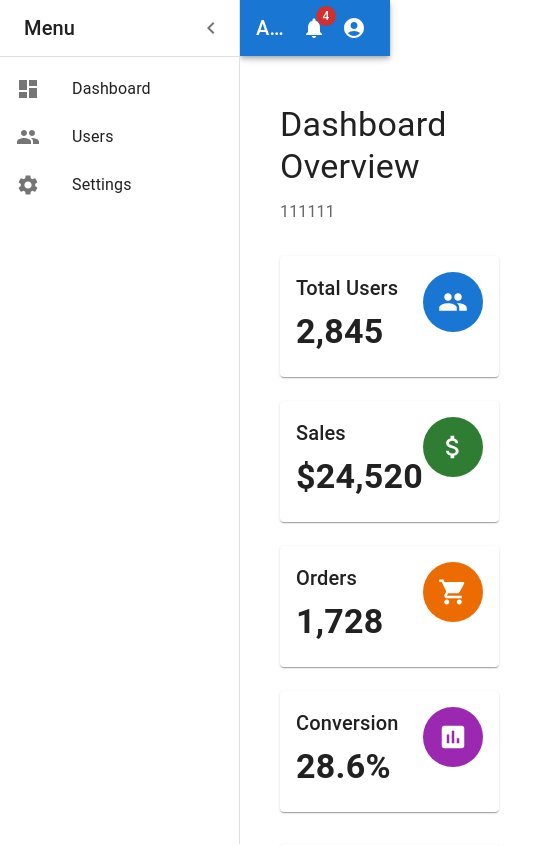
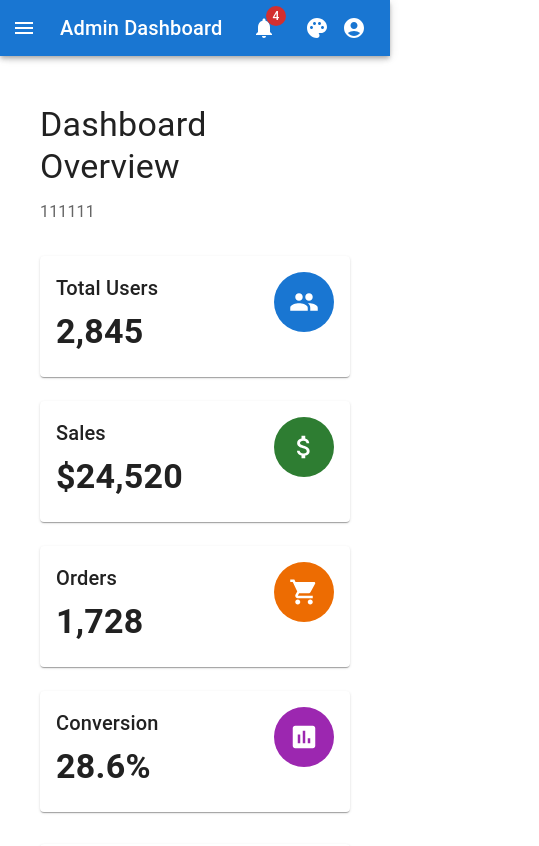
Before and after one commit to Catlordx/web-lab, a Next.js app: page /home in a window 390 px wide. Shown: the top 846 px of the page, 539 px wide, since content can reach past the window. Built offline with nearby package versions, Linux system fonts and the light colour scheme.

Commit message:
feat:change theme between light and dark

```diff
--- a/src/app/home/layout.tsx
+++ b/src/app/home/layout.tsx
@@ -23,9 +23,11 @@ import PeopleIcon from '@mui/icons-material/People';
 import SettingsIcon from '@mui/icons-material/Settings';
 import NotificationsIcon from '@mui/icons-material/Notifications';
 import AccountCircleIcon from '@mui/icons-material/AccountCircle';
+import PaletteIcon from '@mui/icons-material/Palette';
 import Badge from '@mui/material/Badge';
 import { ThemeProvider, createTheme } from '@mui/material/styles';
 import Link from 'next/link';
+import { Button, Menu, MenuItem, Tooltip } from '@mui/material';
 
 const drawerWidth = 240;
 
@@ -87,7 +89,7 @@ const darkTheme = createTheme({
   },
 });
 const lightTheme = createTheme({
-  palette:{
+  palette: {
     mode: 'light',
     primary: {
       main: '#1976d2',
@@ -95,13 +97,29 @@ const lightTheme = createTheme({
   }
 })
 
+let usedTheme = lightTheme
+
 export default function HomeLayout({
   children,
 }: Readonly<{
   children: React.ReactNode;
 }>) {
   const theme = useTheme();
-  const [open, setOpen] = React.useState(true);
+  const [open, setOpen] = React.useState(() => {
+    if (typeof window !== 'undefined') {
+      return window.innerWidth > 1000
+    }
+    return true
+  })
+  React.useEffect(() => {
+    const handleResize = () => {
+      setOpen(window.innerWidth > 1000)
+    }
+    window.addEventListener('resize', handleResize)
+    return () => {
+      window.removeEventListener('resize', handleResize)
+    }
+  }, [])
 
   const handleDrawerOpen = () => {
     setOpen(true);
@@ -111,14 +129,22 @@ export default function HomeLayout({
     setOpen(false);
   };
 
+  const [anchorEl, setAnchorEl] = React.useState<null | HTMLElement>(null);
+  const menuOpen = Boolean(anchorEl);
+  const handleMenuOpen = (event: React.MouseEvent<HTMLElement>) => {
+    setAnchorEl(event.currentTarget);
+  };
+  const handleMenuClose = () => {
+    setAnchorEl(null);
+  }
   const menuItems = [
-    { text: 'Dashboard', icon: <DashboardIcon />, path: '/home' },
-    { text: 'Users', icon: <PeopleIcon />, path: '/users' },
-    { text: 'Settings', icon: <SettingsIcon />, path: '/settings' },
+    { text: '仪表盘', icon: <DashboardIcon />, path: '/home' },
+    { text: '用户管理', icon: <PeopleIcon />, path: '/users' },
+    { text: '设置', icon: <SettingsIcon />, path: '/settings' },
   ];
 
   return (
-    <ThemeProvider theme={lightTheme}>
+    <ThemeProvider theme={usedTheme}>
       <Box sx={{ display: 'flex' }}>
         <CssBaseline />
         <AppBar position="fixed" open={open}>
@@ -140,6 +166,79 @@ export default function HomeLayout({
                 <NotificationsIcon />
               </Badge>
             </IconButton>
+            <Tooltip title="主题色配置">
+              <IconButton
+                size="small"
+                onClick={handleMenuOpen}
+                sx={{ ml: 2 }}
+                aria-controls={menuOpen ? 'account-menu' : undefined}
+                aria-haspopup="true"
+                aria-expanded={menuOpen ? 'true' : undefined}
+              >
+                {/* <Avatar sx={{ width: 32, height: 32 }}>M</Avatar> */}
+                <PaletteIcon sx={{ color: "white" }} />
+              </IconButton>
+            </Tooltip>
+            <Menu
+              anchorEl={anchorEl}
+              id="account-menu"
+              open={menuOpen}
+              onClose={handleMenuClose}
+              onClick={handleMenuClose}
+              slotProps={{
+                paper: {
+                  elevation: 0,
+                  sx: {
+                    overflow: 'visible',
+                    filter: 'drop-shadow(0px 2px 8px rgba(0,0,0,0.32))',
+                    mt: 1.5,
+                    '& .MuiAvatar-root': {
+                      width: 32,
+                      height: 32,
+                      ml: -0.5,
+                      mr: 1,
+                    },
+                    '&::before': {
+                      content: '""',
+                      display: 'block',
+                      position: 'absolute',
+                      top: 0,
+                      right: 14,
+                      width: 10,
+                      height: 10,
+                      bgcolor: 'background.paper',
+                      transform: 'translateY(-50%) rotate(45deg)',
+                      zIndex: 0,
+                    },
+                  },
+                },
+              }}
+              transformOrigin={{ horizontal: 'right', vertical: 'top' }}
+              anchorOrigin={{ horizontal: 'right', vertical: 'bottom' }}
+            >
+              <MenuItem>
+                <Box sx={{ display: 'flex', flexDirection: 'column', gap: 1, width: '100%' }}>
+                  <Button
+                    variant="text"
+                    size="small"
+                    onClick={() => {
+                      usedTheme = lightTheme;
+                    }}
+                  >
+                    默认
+                  </Button>
+                  <Button
+                    variant="text"
+                    size="small"
+                    onClick={() => {
+                      usedTheme = darkTheme;
+                    }}
+                  >
+                    黑色
+                  </Button>
+                </Box>
+              </MenuItem>
+            </Menu>
             <IconButton color="inherit">
               <AccountCircleIcon />
             </IconButton>
@@ -160,7 +259,7 @@ export default function HomeLayout({
         >
           <DrawerHeader>
             <Typography variant="h6" sx={{ flexGrow: 1, ml: 2 }}>
-              Menu
+              菜单栏
             </Typography>
             <IconButton onClick={handleDrawerClose}>
               {theme.direction === 'ltr' ? <ChevronLeftIcon /> : <ChevronRightIcon />}
```
